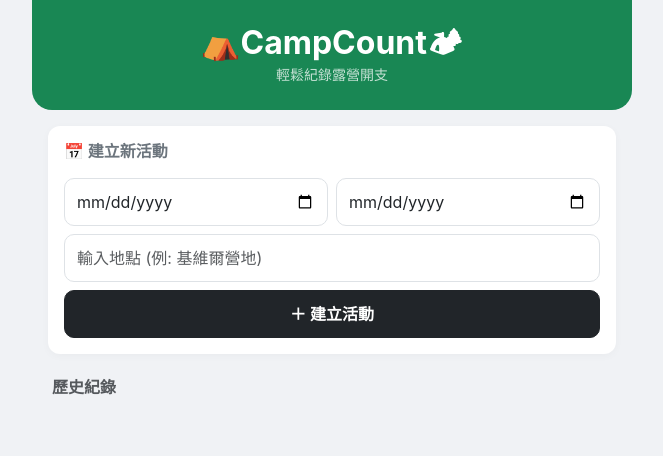
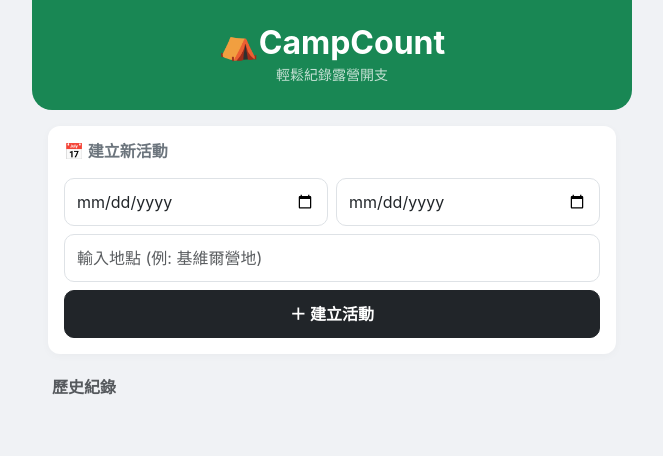
Before and after one commit to ahmouu/camping, a plain HTML site: page index.html in a window 1280 px wide. Shown: the whole page, without its empty margins (308-971 px from the left). Drawn offline with nearby package versions, Linux system fonts and the light colour scheme; no server answers.

Commit message:
index.html

```diff
--- a/index.html
+++ b/index.html
@@ -3,7 +3,7 @@
 <head>
     <meta charset="UTF-8">
     <meta name="viewport" content="width=device-width, initial-scale=1.0, maximum-scale=1.0, user-scalable=no">
-    <title>CampCount V4 (Mobile)</title>
+    <title>CampCount V4</title>
     <link href="https://cdn.jsdelivr.net/npm/bootstrap@5.3.0/dist/css/bootstrap.min.css" rel="stylesheet">
     <script src="https://cdn.jsdelivr.net/npm/bootstrap@5.3.0/dist/js/bootstrap.bundle.min.js"></script>
     <style>
@@ -67,7 +67,7 @@
 
     <div id="page-list">
         <div class="bg-success text-white p-4 mb-3 text-center" style="border-bottom-left-radius: 20px; border-bottom-right-radius: 20px;">
-            <h2 class="fw-bold m-0">⛺CampCount🏕</h2>
+            <h2 class="fw-bold m-0">⛺CampCount</h2>
             <small class="opacity-75">輕鬆紀錄露營開支</small>
         </div>
 
```
